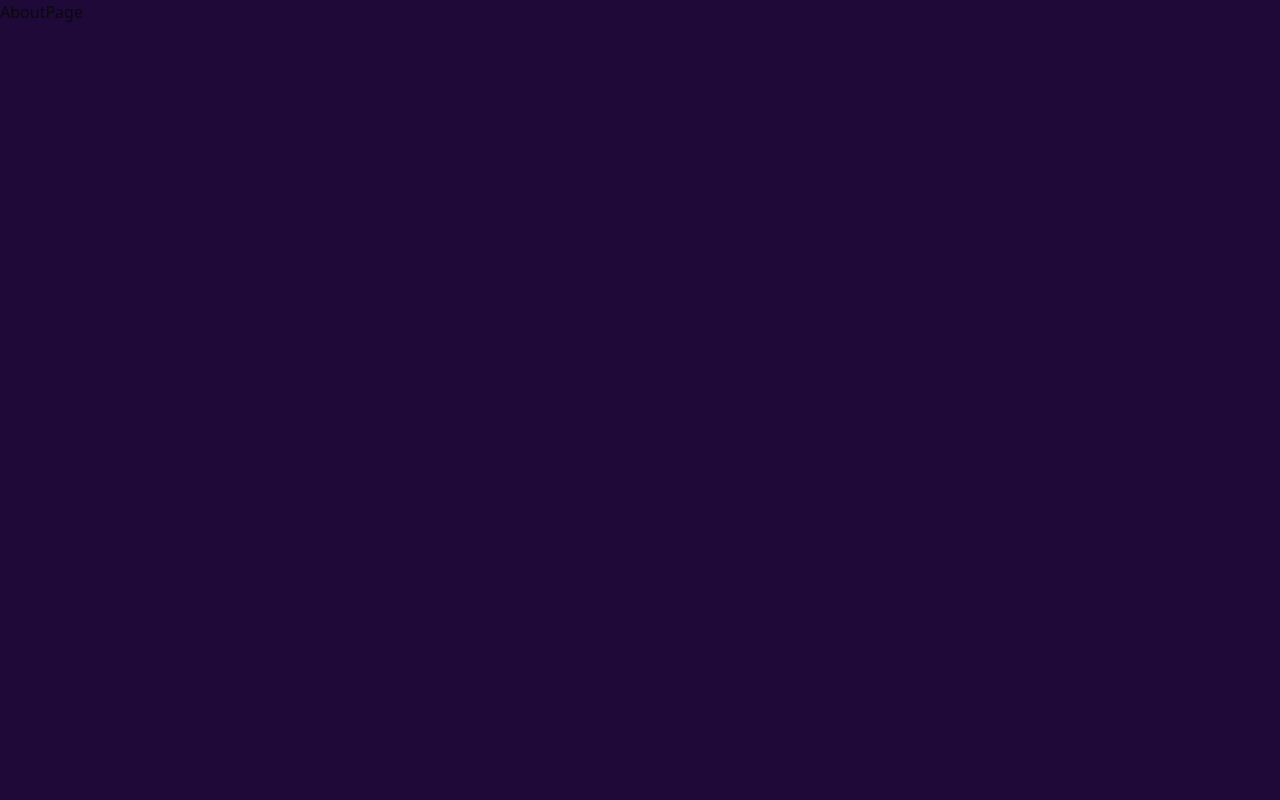
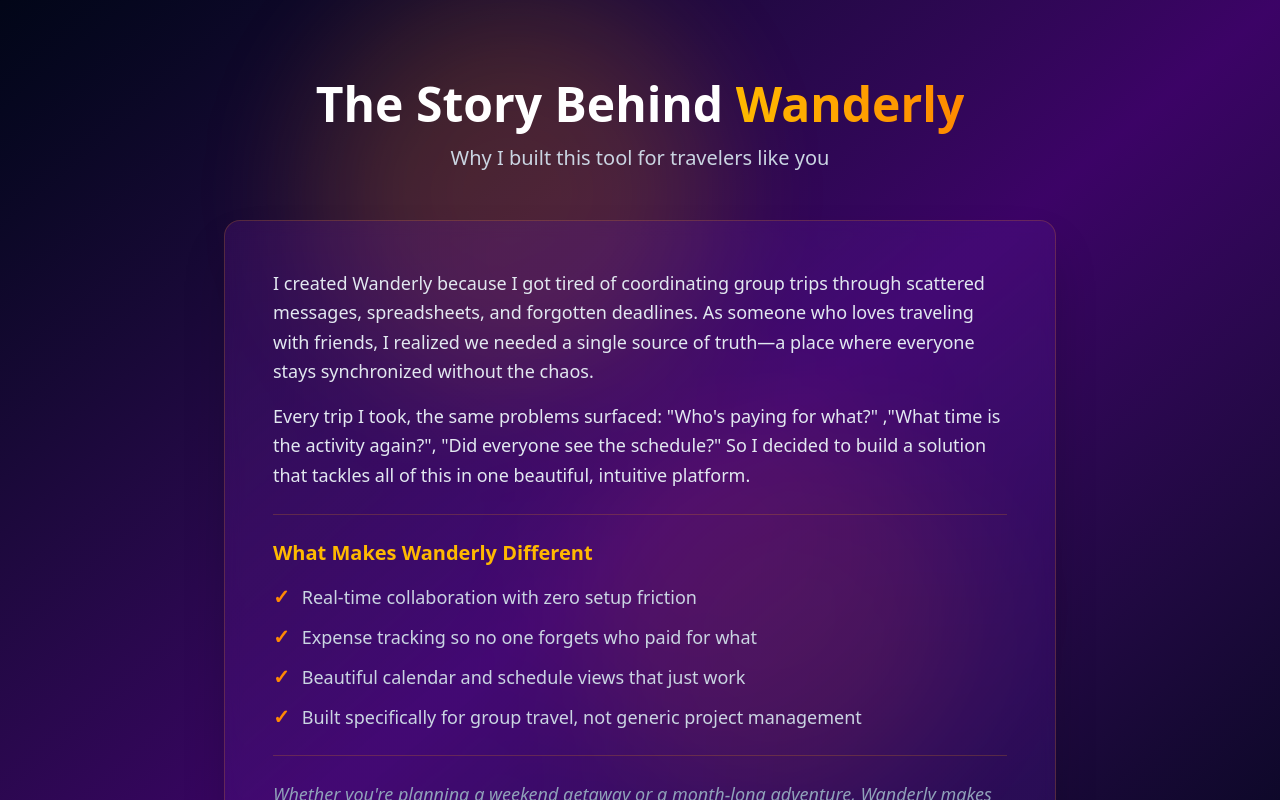
Before and after one commit to beefysalad/Wanderly, a Next.js app: page /about in a window 1280 px wide. Shown: the top 800 px of the page. Built offline with nearby package versions, Linux system fonts and the light colour scheme.

Commit message:
feat: add about page

```diff
--- a/src/app/about/page.tsx
+++ b/src/app/about/page.tsx
@@ -1,7 +1,8 @@
 import React from "react";
+import AboutComponent from "../components/pages/About";
 
 const AboutPage = () => {
-  return <div>AboutPage</div>;
+  return <AboutComponent />;
 };
 
 export default AboutPage;
--- a/src/app/components/pages/About/index.tsx
+++ b/src/app/components/pages/About/index.tsx
@@ -1,7 +1,113 @@
-import React from "react";
+"use client";
+
+import Link from "next/link";
 
 const AboutComponent = () => {
-  return <div>AboutComponent</div>;
+  return (
+    <main className='min-h-screen bg-linear-to-br from-slate-950 via-purple-950 to-slate-950 text-white overflow-hidden relative'>
+      <div className='fixed inset-0 overflow-hidden pointer-events-none'>
+        <div className='absolute top-0 left-1/4 w-96 h-96 bg-amber-500/20 rounded-full blur-3xl animate-pulse-slow'></div>
+        <div
+          className='absolute bottom-0 right-1/4 w-96 h-96 bg-orange-500/20 rounded-full blur-3xl animate-pulse-slow'
+          style={{ animationDelay: "1s" }}
+        ></div>
+      </div>
+
+      <div className='relative z-10'>
+        <section className='px-4 md:px-8 py-12 md:py-20 max-w-4xl mx-auto'>
+          <div className='space-y-12'>
+            <div className='text-center space-y-4 animate-slide-in-down'>
+              <h2 className='text-3xl md:text-5xl font-bold'>
+                The Story Behind{" "}
+                <span className='bg-linear-to-r from-amber-400 to-orange-400 bg-clip-text text-transparent'>
+                  Wanderly
+                </span>
+              </h2>
+              <p className='text-slate-300 text-lg md:text-xl'>
+                Why I built this tool for travelers like you
+              </p>
+            </div>
+
+            <div className='bg-linear-to-br from-purple-900/30 to-violet-900/30 border border-amber-500/20 rounded-2xl p-8 md:p-12 backdrop-blur-sm space-y-6 animate-slide-in-up shadow-2xl'>
+              <div className='space-y-4'>
+                <p className='text-slate-200 leading-relaxed text-lg'>
+                  I created Wanderly because I got tired of coordinating group
+                  trips through scattered messages, spreadsheets, and forgotten
+                  deadlines. As someone who loves traveling with friends, I
+                  realized we needed a single source of truth—a place where
+                  everyone stays synchronized without the chaos.
+                </p>
+                <p className='text-slate-200 leading-relaxed text-lg'>
+                  Every trip I took, the same problems surfaced:
+                  &quot;Who&apos;s paying for what?&quot; ,&quot;What time is
+                  the activity again?&quot;, &quot;Did everyone see the
+                  schedule?&quot; So I decided to build a solution that tackles
+                  all of this in one beautiful, intuitive platform.
+                </p>
+              </div>
+
+              <div className='pt-6 border-t border-amber-500/20 space-y-4'>
+                <h3 className='text-xl font-semibold text-amber-400'>
+                  What Makes Wanderly Different
+                </h3>
+                <ul className='space-y-3 text-slate-300'>
+                  <li className='flex gap-3 items-start'>
+                    <span className='text-orange-400 font-bold flex-shrink-0 text-xl'>
+                      ✓
+                    </span>
+                    <span className='text-lg'>
+                      Real-time collaboration with zero setup friction
+                    </span>
+                  </li>
+                  <li className='flex gap-3 items-start'>
+                    <span className='text-orange-400 font-bold flex-shrink-0 text-xl'>
+                      ✓
+                    </span>
+                    <span className='text-lg'>
+                      Expense tracking so no one forgets who paid for what
+                    </span>
+                  </li>
+                  <li className='flex gap-3 items-start'>
+                    <span className='text-orange-400 font-bold flex-shrink-0 text-xl'>
+                      ✓
+                    </span>
+                    <span className='text-lg'>
+                      Beautiful calendar and schedule views that just work
+                    </span>
+                  </li>
+                  <li className='flex gap-3 items-start'>
+                    <span className='text-orange-400 font-bold flex-shrink-0 text-xl'>
+                      ✓
+                    </span>
+                    <span className='text-lg'>
+                      Built specifically for group travel, not generic project
+                      management
+                    </span>
+                  </li>
+                </ul>
+              </div>
+
+              <div className='pt-6 border-t border-amber-500/20'>
+                <p className='text-slate-400 italic text-lg leading-relaxed'>
+                  Whether you&apos;re planning a weekend getaway or a month-long
+                  adventure, Wanderly makes it seamless. Start your next trip
+                  today and experience the difference.
+                </p>
+              </div>
+
+              <div className='pt-8 text-center'>
+                <Link href={"/"}>
+                  <p className='inline-flex items-center gap-2 px-6 py-3 bg-gradient-to-r from-amber-500 to-orange-500 hover:from-amber-600 hover:to-orange-600 rounded-lg font-semibold transition-all duration-300 transform hover:scale-105 shadow-lg hover:shadow-amber-500/50'>
+                    Get Started with Wanderly
+                  </p>
+                </Link>
+              </div>
+            </div>
+          </div>
+        </section>
+      </div>
+    </main>
+  );
 };
 
 export default AboutComponent;
```
